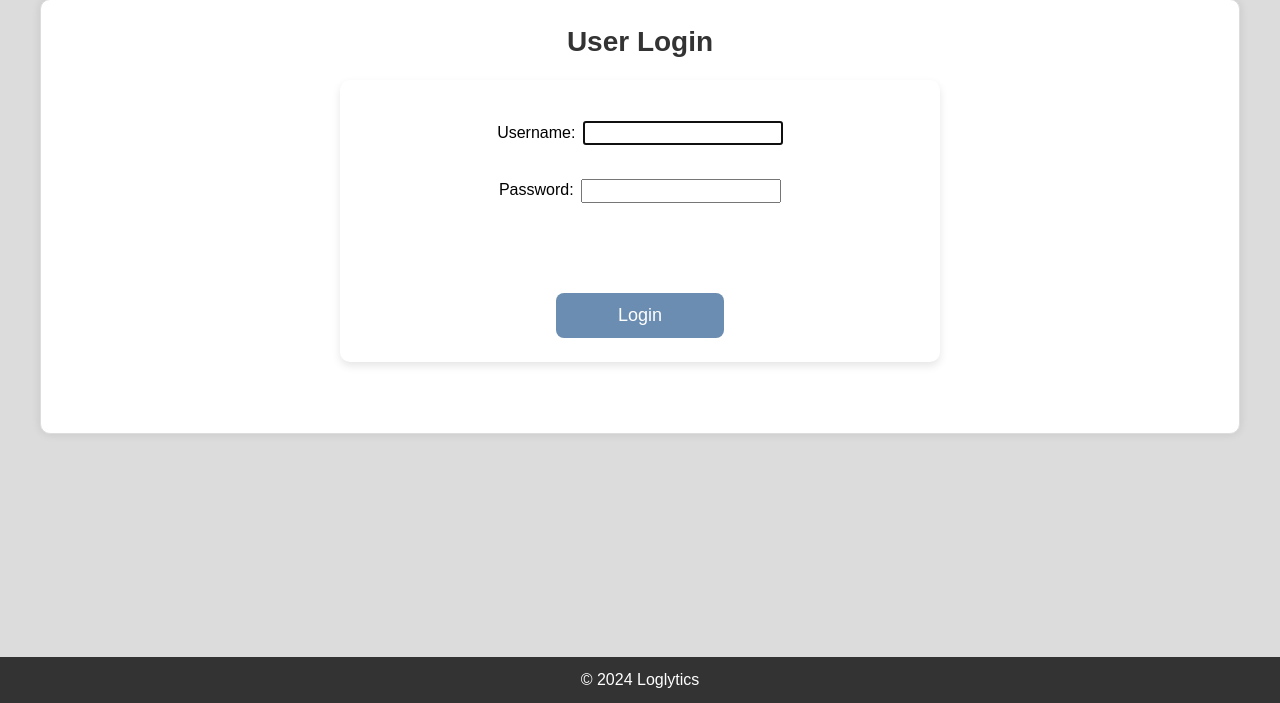
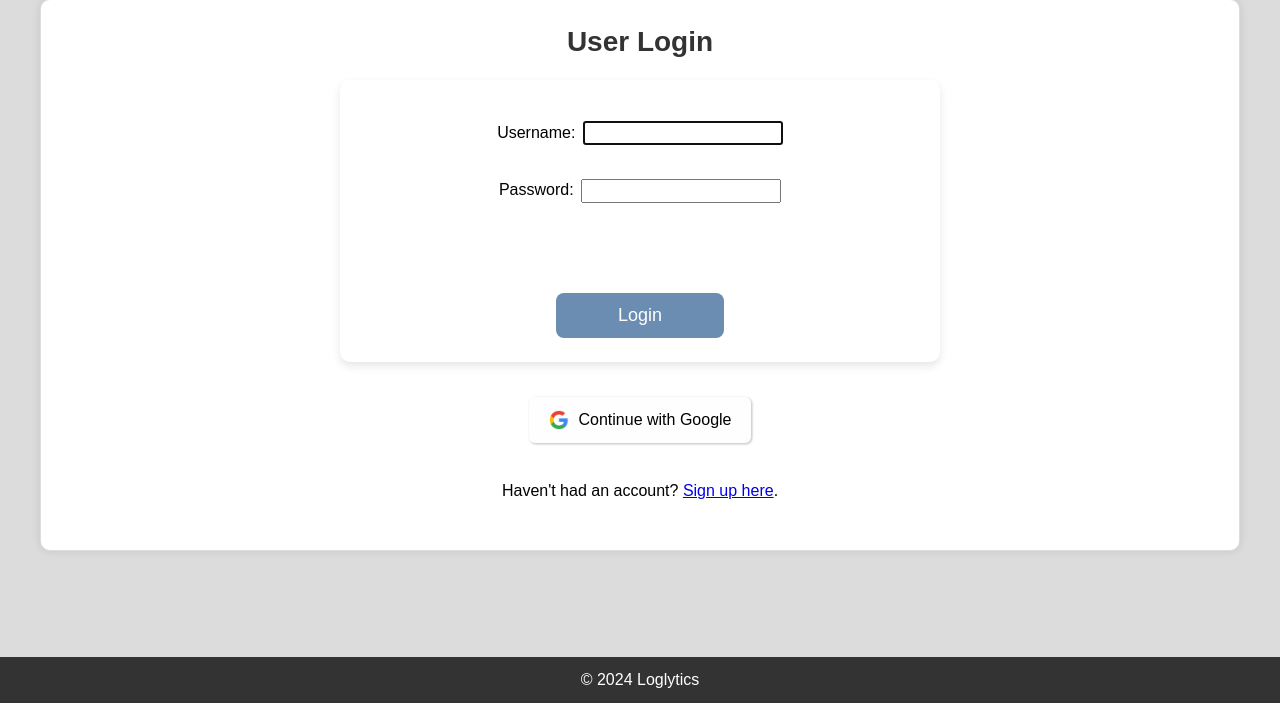
Before and after one commit to LuDanielPoyu/Cowrie-Log-Helper, a Django app: page /users/login/ in a window 1280 px wide. Shown: the part 97-800 px from the top of the page. Run offline with Django 5.2, Linux system fonts and the light colour scheme; data comes from the database, SQL or seed files in the repository; both versions use the stored data as it was after the commit; some libraries are stand-ins or nearby versions.

Commit message:
create google login prototype branch

```diff
--- a/cowrie_project/cowrie_project/urls.py
+++ b/cowrie_project/cowrie_project/urls.py
@@ -25,5 +25,6 @@ urlpatterns = [
     path('about/', views.about_view, name='about_view'),
     path('users/', include('users.urls')),
     path('ask_me/', include('ask_me.urls')),
-    path('your_help_coach/', include('your_help_coach.urls'))
+    path('your_help_coach/', include('your_help_coach.urls')),
+    path('accounts/', include('allauth.urls')),
 ]
--- a/cowrie_project/static/css/style.css
+++ b/cowrie_project/static/css/style.css
@@ -331,3 +331,27 @@ h3 {
     display: inline-block;
     text-align: center;
 }
+
+.google-login-btn {
+    display: inline-flex;
+    align-items: center;
+    padding: 10px 20px;
+    background-color: #fefefe;
+    border-radius: 6px;
+    box-shadow: 1px 1px 2px 0.5px rgba(0, 0, 0, 0.2);
+    margin: 10px 0;
+}
+
+.google-login-btn a {
+    display: flex;
+    align-items: center;
+    text-decoration: none;
+    color: #000;
+}
+
+.google-login-btn img {
+    height: 20px;
+    width: 20px;
+    margin-right: 10px;
+    vertical-align: middle;
+}
--- /dev/null
+++ b/cowrie_project/users/adapters.py
@@ -0,0 +1,18 @@
+from allauth.socialaccount.adapter import DefaultSocialAccountAdapter
+from django.contrib.auth.models import User
+from django.contrib.auth import login
+
+class CustomSocialAccountAdapter(DefaultSocialAccountAdapter):
+    def pre_social_login(self, request, sociallogin):
+        if sociallogin.is_existing:
+            return
+
+        email = sociallogin.account.extra_data.get('email')
+        if email:
+            try:
+                user = User.objects.get(email = email)
+                sociallogin.connect(request, user)
+                login(request, user)
+
+            except User.DoesNotExist:
+                pass
--- a/cowrie_project/users/templates/users/login.html
+++ b/cowrie_project/users/templates/users/login.html
@@ -1,6 +1,7 @@
 {% extends 'layout.html' %}
 {% block title %}User Login{% endblock %}
 
+{% load socialaccount %}
 {% load static %}
 
 {% block content %}
@@ -11,5 +12,14 @@
         <br>
         <button type="submit">Login</button>
     </form>
+<br>
+<div class="google-login-btn">
+    <a href="{% provider_login_url 'google' %}">
+        <img src="{% static 'images/google.png' %}" alt="Google">
+        Continue with Google
+    </a>
+</div>
 <br><br>
+<p>Haven't had an account? <a href="{% url 'users:register' %}">Sign up here</a>.</p>
+<br>
 {% endblock content %}
```
Also changed, not shown: cowrie_project/cowrie_project/settings.py (+43 -1 lines), cowrie_project/users/templates/users/register.html (+8 -0 lines), cowrie_project/db.sqlite3, cowrie_project/static/images/google.png (added).
